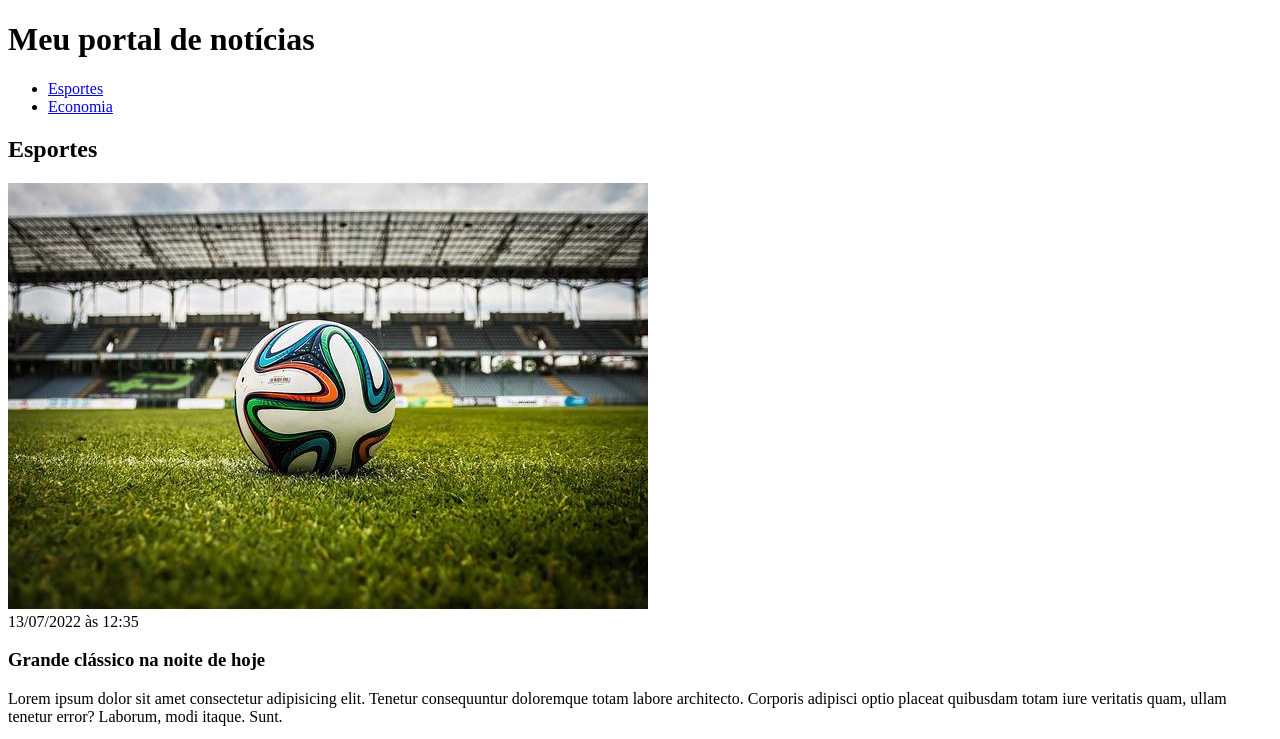
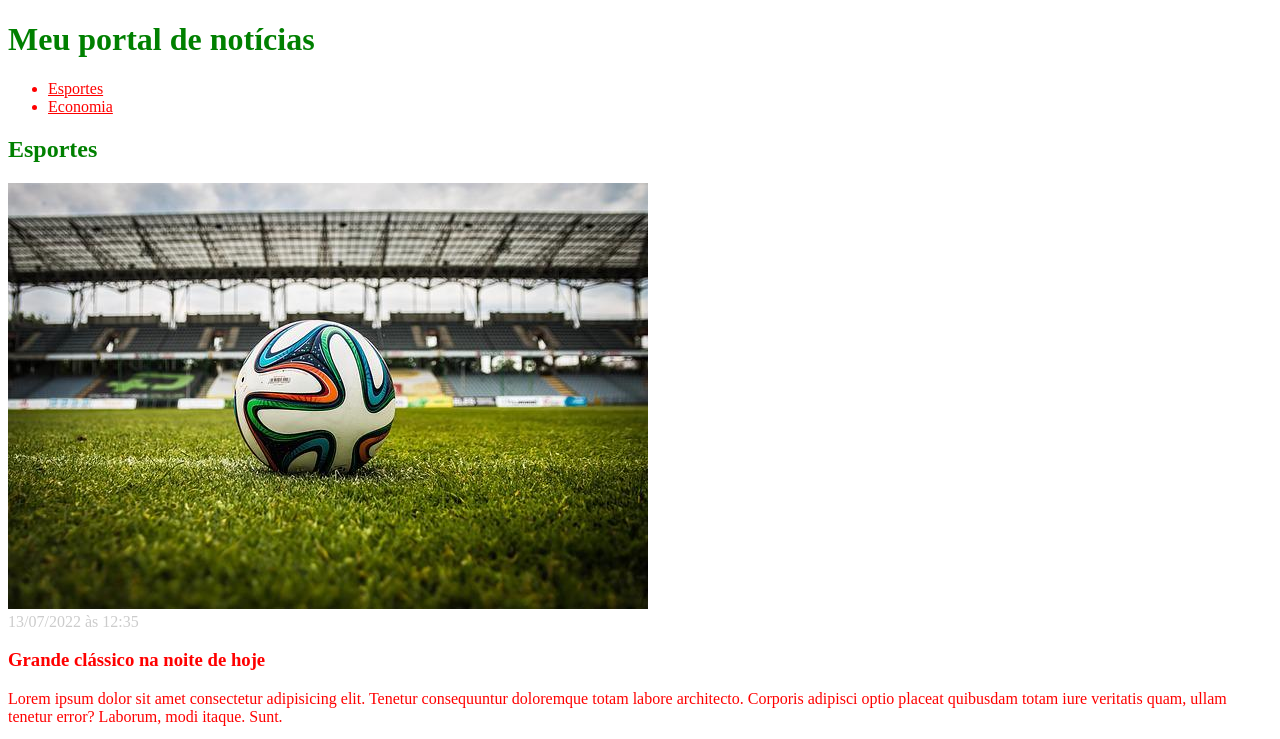
Before and after one commit to Marcel017/Projetos, a plain HTML site: page index.html in a window 1280 px wide. Shown: the top 739 px of the page. Drawn offline with Linux system fonts and the light colour scheme.

Commit message:
css.1.3
index.html mod

```diff
--- a/index.html
+++ b/index.html
@@ -21,12 +21,12 @@
             </ul>
         </nav>
     </header>
-    <section>
+    <section id="sports">
         <h2>Esportes</h2>
         <article>
             <img src="./imagens/futebol.jpg" alt="Bola de futebol no gramado" />
             <header>
-                <time>13/07/2022 às 12:35</time>
+                <time class="creation-date">13/07/2022 às 12:35</time>
             </header>
             <h3>Grande clássico na noite de hoje</h3>
             <p>
@@ -68,7 +68,7 @@
             <a href="#" title="Leia a notícia completa">Ler mais</a>
         </article>
     </section>
-    <section>
+    <section id="economy">
         <h2>Economia</h2>
         <article>
             <img src="./imagens/dolares.jpg" alt="Muitos dólares" />
--- a/main.css
+++ b/main.css
@@ -0,0 +1,19 @@
+h1 {
+    color: green;
+}
+
+h2 {
+    color: green;
+}
+
+#economy h2{
+    color: gold;
+}
+
+.creation-date {
+    color: #ccc;
+}
+
+* {
+    color: red;
+}
```
